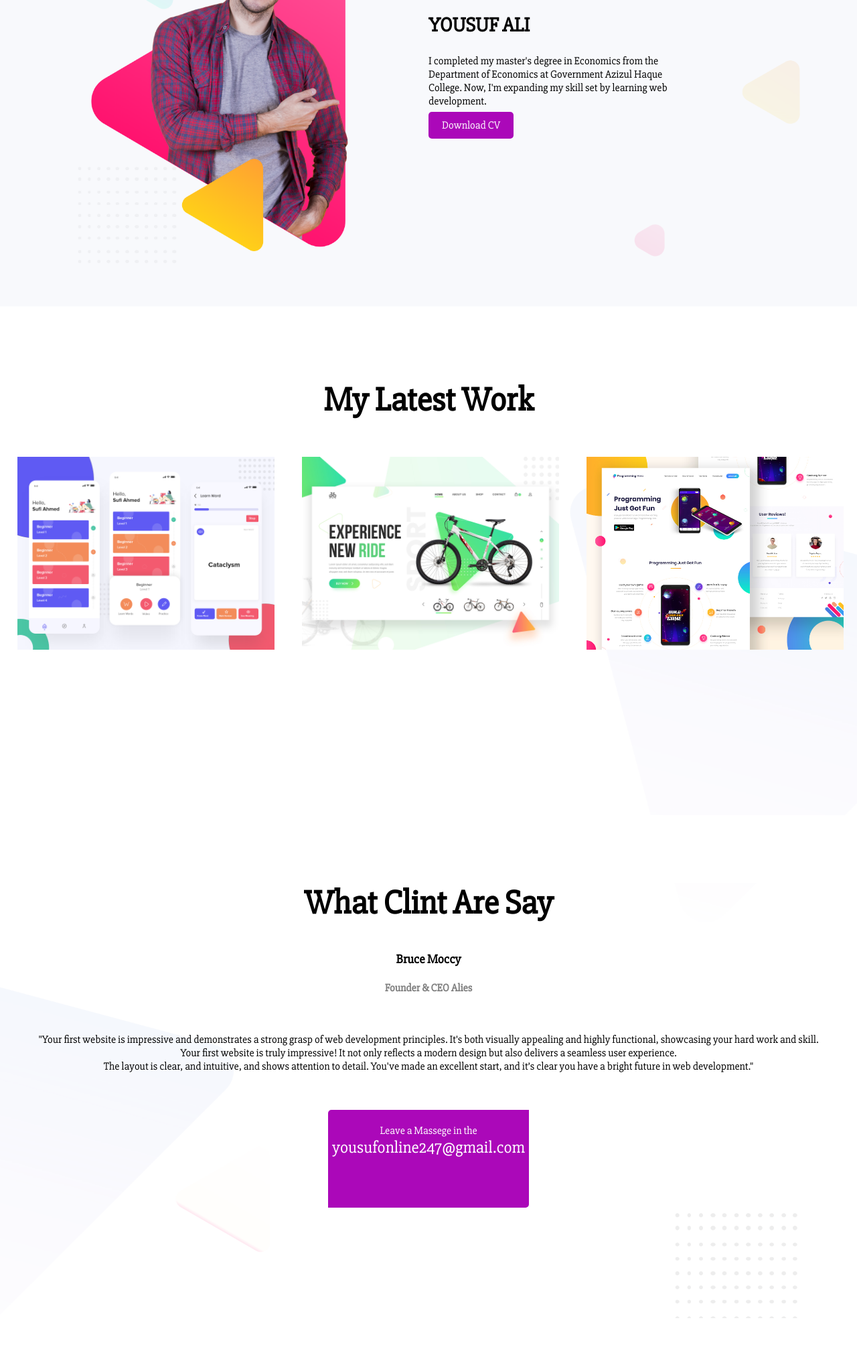
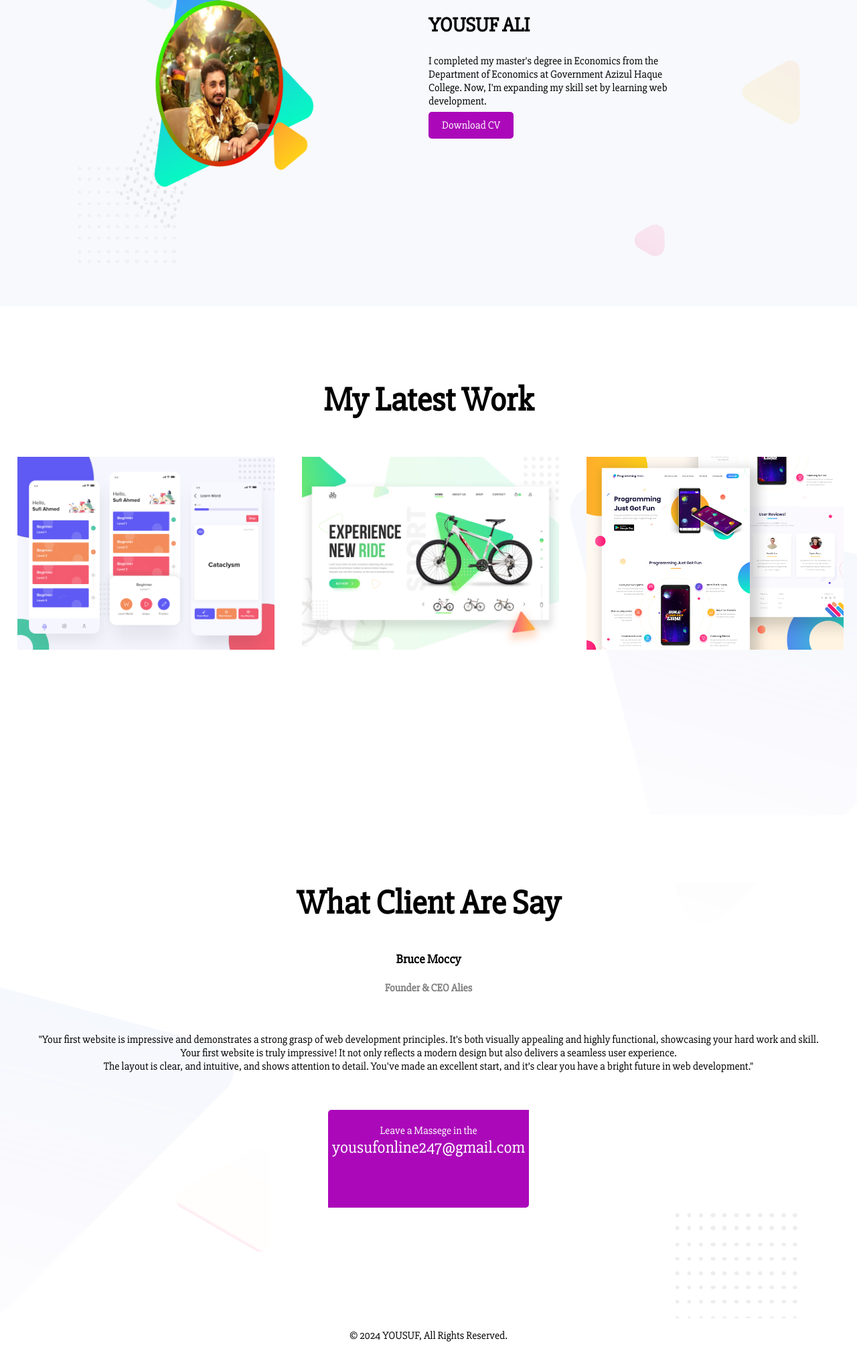
Before and after one commit to Yonline247/personal-website, a plain HTML site: page index.html in a window 1280 px wide. Shown: the part 775-2795 px from the top of the page at 67% size. Before the commit the page ends 2743 px from the top, so only its background shows below. Drawn offline with Linux system fonts and the light colour scheme; a web font is replaced by a local one.

Commit message:
done final

```diff
--- a/index.html
+++ b/index.html
@@ -22,14 +22,14 @@
         </div>
 
         <div class="first-width" >
-            <img src="images/peter.png" alt="">
+            <img src="images/yousuf.png" alt="">
         </div>
     </section>
 
     <section class="secound-part">
 
         <div class="first-width" >
-            <img src="images/peter_dream.png" alt="">
+            <img src="images/yousuf-dream.png" alt="">
         </div>
 
         <div class="first-width">
@@ -39,7 +39,6 @@
                 I completed my master's degree in Economics from the Department of Economics at Government Azizul Haque College. Now, I'm expanding my skill set by learning web development.
             </p>
             <a class="button" target="_blank" href="https://www.facebook.com/yousufali156">Download CV</a>
-
         </div>
 
     </section>
@@ -53,14 +52,16 @@
         </div>
 
     </section>
+
     <br><br><br>
 
     <section class="client">
-        <h1> What Clint Are Say</h1>
+        <h1> What Client Are Say</h1>
         <h3> Bruce Moccy</h3>
         <h4 class="gray">Founder & CEO Alies</h4>
         <br>
-        <p class="p">"Your first website is impressive and demonstrates a strong grasp of web development principles. It's both visually appealing and highly functional, showcasing your hard work and skill.
+        <p class="p">"Your first website is impressive and demonstrates a strong grasp of web development principles. It's both visually appealing and highly functional,
+                showcasing   your hard work and skill.
             <br>Your first website is truly impressive! It not only reflects a modern design but also delivers a seamless user experience.
             <br> The layout is clear, and intuitive, and shows attention to detail. You've made an excellent start, and it’s clear you have a bright future in web development."</p>
             <br><br>
@@ -77,6 +78,9 @@
             </div>
     </section>
 
+    <footer>
+        <p> © 2024 YOUSUF, All Rights Reserved.</p>
+    </footer>
 
 </body>
 </html>
--- a/style.css
+++ b/style.css
@@ -27,6 +27,7 @@ h2{
     padding-left: 2%;
     height: 500px;
 }
+
 section{
 
     height: 500px;
@@ -65,6 +66,7 @@ section{
 .latest{
     text-align: center;
 }
+
 .latest-part{
     background-image: url( images/latest-work-bg.png);
     background-repeat: no-repeat;
@@ -72,19 +74,15 @@ section{
     background-size: 100%;
 }
 
-
 .latest-part img{
     width: 30%;
     margin: 1%;
     margin-left: 2%;
-
-
 }
 
+@media screen and (max-width: 600px){
+}
 
-@media screen and (max-width: 600px){
-
-}
 .client{
     text-align: center;
     background-image: url(images/footer-bg.png);
@@ -92,14 +90,14 @@ section{
     width: 100%;
     background-size: 100%;
 }
+
 .gray{
     color: gray;
 }
+
 .p{
     text-align: justify, center;
-
 }
-
 
 .button-gmail-link{
     color: white;
@@ -108,14 +106,15 @@ section{
      padding: 1px 300px 55px 300px ;
     border-radius: 5px;
     font-style: bold;
+}
 
-}
 .gmail{
     -webkit-box-orient: vertical;
     display: -webkit-box;
     overflow: hidden;
-    -webkit-line-clamp: 2;
-
-
     font-size: 25px;
 }
+
+footer{
+    text-align: center;
+}
```
Also changed, not shown: images/peter.png (deleted), images/peter_dream.png (deleted), images/yousuf-dream.png (added), images/yousuf.png (added).
